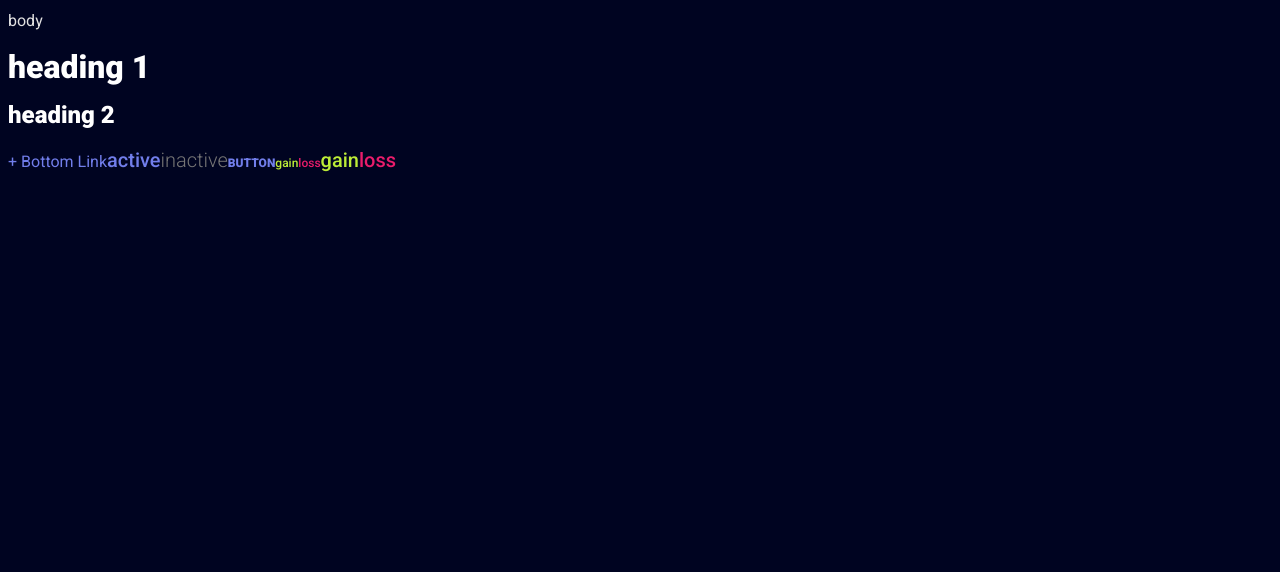
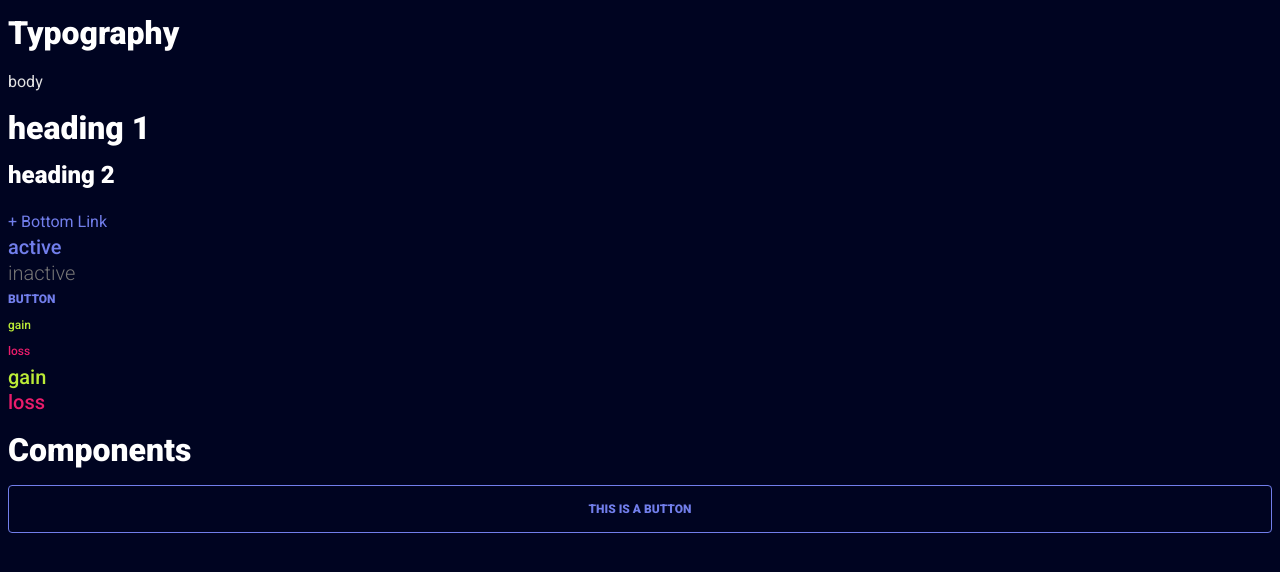
Before and after one commit to jamestodd313/cashtrack, a Next.js app: page / in a window 1280 px wide. Shown: the top 572 px of the page. Built offline with nearby package versions, Linux system fonts and the light colour scheme.

Commit message:
border button

```diff
--- /dev/null
+++ b/components/buttons/BorderButton.jsx
@@ -0,0 +1,7 @@
+export const BorderButton = ({text, click}) => {
+    return (
+        <button className="button-text border-button" onClick={click}>
+            {text}
+        </button>
+    )
+}
--- a/pages/index.js
+++ b/pages/index.js
@@ -1,8 +1,10 @@
 import Head from 'next/head'
+import { BorderButton } from '../components/buttons/BorderButton'
 
 export default function Home() {
   return (
     <>
+      <h1>Typography</h1>
       body
       <h1>heading 1</h1>
       <h2>heading 2</h2>
@@ -14,6 +16,9 @@ export default function Home() {
       <span className="pl pl--loss">loss</span>
       <span className="highlight highlight--gain">gain</span>
       <span className="highlight highlight--loss">loss</span>
+
+      <h1>Components</h1>
+      <BorderButton text="this is a button" click={e=> console.log('hey')}/>
     </>
   )
 }
--- a/styles/01_foundation/_typography.scss
+++ b/styles/01_foundation/_typography.scss
@@ -35,10 +35,10 @@ h2{
 .pl{
     font-size: 12px;
     font-weight: 500; //medium
-    &.pl--gain{
+    &--gain{
         color: $green;
     }
-    &.pl--loss{
+    &--loss{
         color: $red;
     }
 }
--- a/styles/02_components/_02_components.scss
+++ b/styles/02_components/_02_components.scss
@@ -0,0 +1 @@
+@import 'buttons/buttons';
--- /dev/null
+++ b/styles/02_components/buttons/_border-button.scss
@@ -0,0 +1,12 @@
+.border-button{
+    width: 100%;
+    padding: 16px;
+    background: $bg;
+    border: 1px solid $purple;
+    border-radius: 4px;
+    transition: 0.2s;
+    cursor: pointer;
+    &:hover{
+        filter: brightness(1.5);
+    }
+}
--- /dev/null
+++ b/styles/02_components/buttons/_buttons.scss
@@ -0,0 +1 @@
+@import 'border-button';
--- a/styles/main.css
+++ b/styles/main.css
@@ -47,11 +47,11 @@ h2 {
   font-weight: 500;
 }
 
-.pl.pl--gain {
+.pl--gain {
   color: #bcec37;
 }
 
-.pl.pl--loss {
+.pl--loss {
   color: #ea1c6b;
 }
 
@@ -75,7 +75,27 @@ button, .button-text {
   color: #ea1c6b;
 }
 
+.border-button {
+  width: 100%;
+  padding: 16px;
+  background: #000421;
+  border: 1px solid #717eeb;
+  border-radius: 4px;
+  -webkit-transition: 0.2s;
+  transition: 0.2s;
+  cursor: pointer;
+}
+
+.border-button:hover {
+  -webkit-filter: brightness(1.5);
+          filter: brightness(1.5);
+}
+
 body {
   background: #000421;
 }
+
+span {
+  display: block;
+}
 /*# sourceMappingURL=main.css.map */
--- a/styles/main.scss
+++ b/styles/main.scss
@@ -7,3 +7,6 @@
 body{
     background: $bg;
 }
+span{
+    display: block;
+}
```
Also changed, not shown: 1 other file (tests, documents, lock files or other folders).
